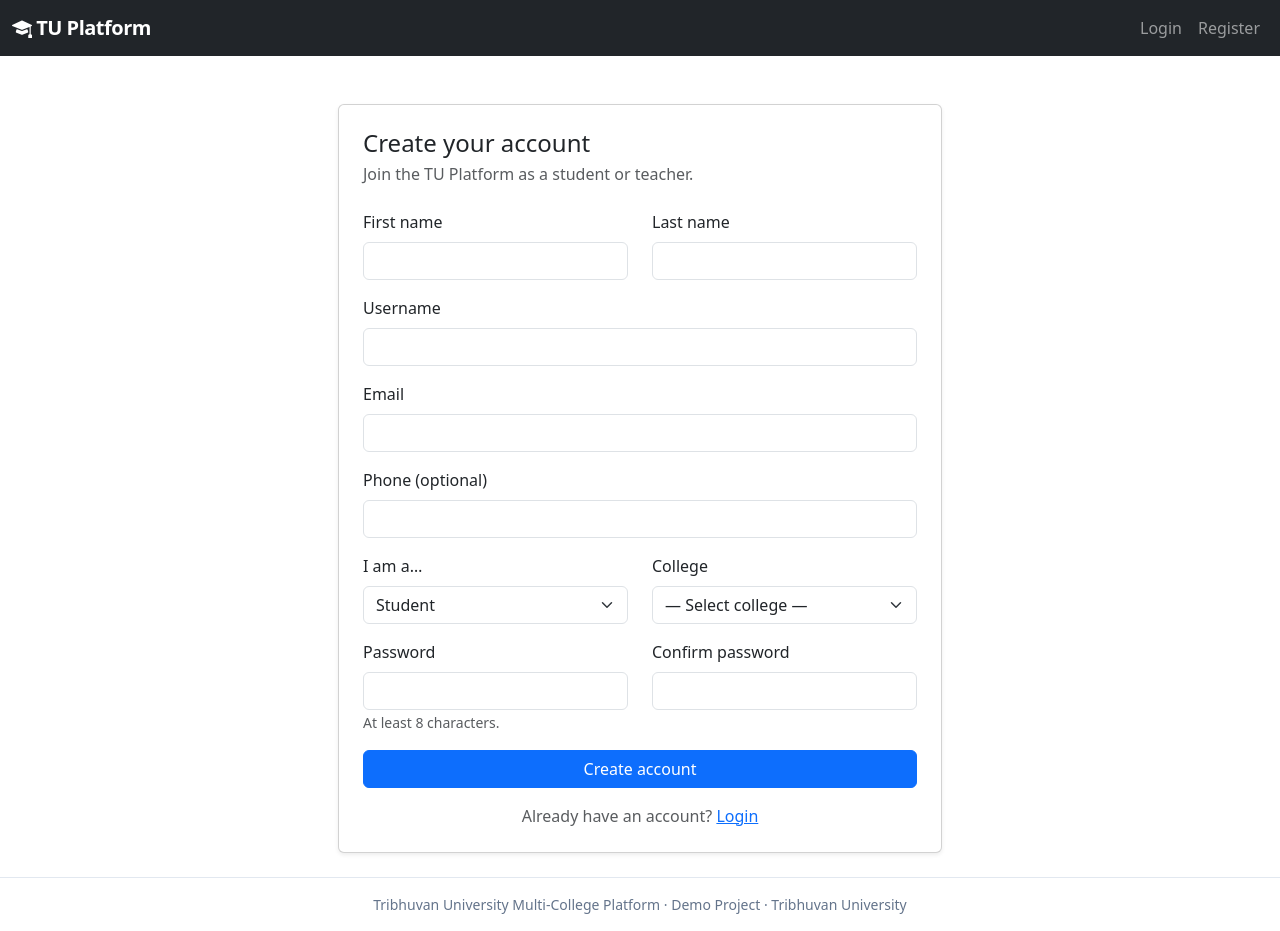
After one commit to sushantcdy734/tu-platform, a Django app: page /accounts/register/ in a window 1280 px wide. The commit adds this page. Run offline with Django 5.2, Linux system fonts and the light colour scheme; data that the repository does not hold is empty.

Commit message:
Add custom auth views + role-based sidebar

```diff
--- /dev/null
+++ b/accounts/urls.py
@@ -0,0 +1,8 @@
+from django.urls import path
+from . import views
+
+urlpatterns = [
+    path('register/', views.register_view, name='register'),
+    path('login/', views.login_view, name='login'),
+    path('logout/', views.logout_view, name='logout'),
+]
--- a/accounts/views.py
+++ b/accounts/views.py
@@ -1,3 +1,120 @@
-from django.shortcuts import render
+from django.shortcuts import render, redirect
+from django.contrib.auth import login, logout, authenticate
+from django.contrib.auth.decorators import login_required
+from django.contrib import messages
+from django.db.models import Q
+from .models import User
+from colleges.models import College, District
 
-# Create your views here.
+
+def register_view(request):
+    """Public signup page. Students and teachers can self-register.
+    College admins are created by TU Admins via the admin panel."""
+    if request.user.is_authenticated:
+        return redirect('home')
+
+    if request.method == 'POST':
+        # Get form data
+        username = request.POST.get('username', '').strip()
+        email = request.POST.get('email', '').strip().lower()
+        password1 = request.POST.get('password1', '')
+        password2 = request.POST.get('password2', '')
+        first_name = request.POST.get('first_name', '').strip()
+        last_name = request.POST.get('last_name', '').strip()
+        phone = request.POST.get('phone', '').strip()
+        role = request.POST.get('role', 'student')
+        college_id = request.POST.get('college', '')
+
+        # Validation
+        errors = []
+        if not username or len(username) < 3:
+            errors.append('Username must be at least 3 characters.')
+        if not email:
+            errors.append('Email is required.')
+        if password1 != password2:
+            errors.append('Passwords do not match.')
+        if len(password1) < 8:
+            errors.append('Password must be at least 8 characters.')
+        if role not in ('student', 'teacher'):
+            errors.append('Invalid role. Only students and teachers can self-register.')
+        if not college_id:
+            errors.append('Please select a college.')
+        if User.objects.filter(username=username).exists():
+            errors.append('Username already taken.')
+        if User.objects.filter(email=email).exists():
+            errors.append('Email already registered.')
+
+        if errors:
+            for e in errors:
+                messages.error(request, e)
+            return render(request, 'auth/register.html', {
+                'districts': District.objects.all(),
+                'colleges': College.objects.filter(status='active'),
+                'form_data': request.POST,
+            })
+
+        # Create user
+        try:
+            college = College.objects.get(id=college_id, status='active')
+        except College.DoesNotExist:
+            messages.error(request, 'Invalid college.')
+            return redirect('register')
+
+        user = User.objects.create_user(
+            username=username,
+            email=email,
+            password=password1,
+            first_name=first_name,
+            last_name=last_name,
+            phone=phone,
+            role=role,
+            college=college,
+        )
+
+        login(request, user)
+        messages.success(request, f'Welcome to TU Platform, {user.get_full_name() or user.username}!')
+        return redirect('home')
+
+    return render(request, 'auth/register.html', {
+        'districts': District.objects.all(),
+        'colleges': College.objects.filter(status='active'),
+    })
+
+
+def login_view(request):
+    """Custom login page for students, teachers, college admins, TU admins."""
+    if request.user.is_authenticated:
+        return redirect('home')
+
+    if request.method == 'POST':
+        username = request.POST.get('username', '').strip()
+        password = request.POST.get('password', '')
+
+        if not username or not password:
+            messages.error(request, 'Please enter both username and password.')
+            return render(request, 'auth/login.html')
+
+        # Try username first, then email
+        user = authenticate(request, username=username, password=password)
+        if user is None:
+            try:
+                u = User.objects.get(Q(username=username) | Q(email=username.lower()))
+                user = authenticate(request, username=u.username, password=password)
+            except User.DoesNotExist:
+                user = None
+
+        if user is not None:
+            login(request, user)
+            messages.success(request, f'Welcome back, {user.get_full_name() or user.username}!')
+            return redirect('home')
+        else:
+            messages.error(request, 'Invalid username/email or password.')
+
+    return render(request, 'auth/login.html')
+
+
+def logout_view(request):
+    """Log out and return to landing page."""
+    logout(request)
+    messages.success(request, 'You have been logged out.')
+    return redirect('home')
--- a/config/urls.py
+++ b/config/urls.py
@@ -1,11 +1,12 @@
 from django.contrib import admin
-from django.urls import path
+from django.urls import path, include
 from django.conf import settings
 from django.conf.urls.static import static
 from dashboard.views import home
 
 urlpatterns = [
     path('admin/', admin.site.urls),
+    path('accounts/', include('accounts.urls')),
     path('', home, name='home'),
 ]
 
--- /dev/null
+++ b/templates/auth/register.html
@@ -0,0 +1,85 @@
+{% extends "base.html" %}
+
+{% block title %}Register — TU Platform{% endblock %}
+
+{% block content %}
+<div class="row justify-content-center mt-4">
+  <div class="col-md-8 col-lg-6">
+    <div class="card shadow-sm">
+      <div class="card-body p-4">
+        <h2 class="h4 mb-1">Create your account</h2>
+        <p class="text-muted mb-4">Join the TU Platform as a student or teacher.</p>
+
+        <form method="post">
+          {% csrf_token %}
+
+          <div class="row">
+            <div class="col-md-6 mb-3">
+              <label class="form-label">First name</label>
+              <input type="text" name="first_name" class="form-control" value="{{ form_data.first_name|default:'' }}" required>
+            </div>
+            <div class="col-md-6 mb-3">
+              <label class="form-label">Last name</label>
+              <input type="text" name="last_name" class="form-control" value="{{ form_data.last_name|default:'' }}" required>
+            </div>
+          </div>
+
+          <div class="mb-3">
+            <label class="form-label">Username</label>
+            <input type="text" name="username" class="form-control" value="{{ form_data.username|default:'' }}" required minlength="3">
+          </div>
+
+          <div class="mb-3">
+            <label class="form-label">Email</label>
+            <input type="email" name="email" class="form-control" value="{{ form_data.email|default:'' }}" required>
+          </div>
+
+          <div class="mb-3">
+            <label class="form-label">Phone (optional)</label>
+            <input type="text" name="phone" class="form-control" value="{{ form_data.phone|default:'' }}">
+          </div>
+
+          <div class="row">
+            <div class="col-md-6 mb-3">
+              <label class="form-label">I am a…</label>
+              <select name="role" class="form-select" required>
+                <option value="student" {% if form_data.role == 'student' %}selected{% endif %}>Student</option>
+                <option value="teacher" {% if form_data.role == 'teacher' %}selected{% endif %}>Teacher</option>
+              </select>
+            </div>
+            <div class="col-md-6 mb-3">
+              <label class="form-label">College</label>
+              <select name="college" class="form-select" required>
+                <option value="">— Select college —</option>
+                {% for c in colleges %}
+                  <option value="{{ c.id }}" {% if form_data.college == c.id|stringformat:'s' %}selected{% endif %}>
+                    {{ c.name }} ({{ c.code }})
+                  </option>
+                {% endfor %}
+              </select>
+            </div>
+          </div>
+
+          <div class="row">
+            <div class="col-md-6 mb-3">
+              <label class="form-label">Password</label>
+              <input type="password" name="password1" class="form-control" required minlength="8">
+              <small class="text-muted">At least 8 characters.</small>
+            </div>
+            <div class="col-md-6 mb-3">
+              <label class="form-label">Confirm password</label>
+              <input type="password" name="password2" class="form-control" required minlength="8">
+            </div>
+          </div>
+
+          <button type="submit" class="btn btn-primary w-100">Create account</button>
+        </form>
+
+        <p class="text-center mt-3 mb-0 text-muted">
+          Already have an account? <a href="{% url 'login' %}">Login</a>
+        </p>
+      </div>
+    </div>
+  </div>
+</div>
+{% endblock %}
--- a/templates/base.html
+++ b/templates/base.html
@@ -54,14 +54,16 @@
               <span class="badge bg-primary ms-1">{{ user.get_role_display }}</span>
             </a>
             <ul class="dropdown-menu dropdown-menu-end">
-              <li><a class="dropdown-item" href="/admin/">Admin Panel</a></li>
+              {% if user.is_staff or user.is_tu_admin or user.is_college_admin %}
+                <li><a class="dropdown-item" href="/admin/"><i class="bi bi-gear"></i> Admin Panel</a></li>
                 <li><hr class="dropdown-divider"></li>
-              <li><a class="dropdown-item" href="#">Logout</a></li>
+              {% endif %}
+              <li><a class="dropdown-item" href="{% url 'logout' %}"><i class="bi bi-box-arrow-right"></i> Logout</a></li>
             </ul>
           </li>
         {% else %}
-          <li class="nav-item"><a class="nav-link" href="#">Login</a></li>
-          <li class="nav-item"><a class="nav-link" href="#">Register</a></li>
+          <li class="nav-item"><a class="nav-link" href="{% url 'login' %}">Login</a></li>
+          <li class="nav-item"><a class="nav-link" href="{% url 'register' %}">Register</a></li>
         {% endif %}
       </ul>
     </div>
@@ -74,16 +76,47 @@
       <!-- Sidebar -->
       <nav class="col-md-2 d-none d-md-block sidebar p-0">
         <div class="pt-3">
+
+          <!-- Main -->
           <div class="nav-section">Main</div>
           <ul class="nav flex-column">
             <li><a class="nav-link" href="/"><i class="bi bi-speedometer2"></i> Dashboard</a></li>
           </ul>
+
+          <!-- TU Admin + College Admin + Django staff -->
+          {% if user.is_tu_admin or user.is_college_admin or user.is_staff %}
             <div class="nav-section">Management</div>
             <ul class="nav flex-column">
+              {% if user.is_tu_admin or user.is_staff %}
                 <li><a class="nav-link" href="/admin/colleges/college/"><i class="bi bi-building"></i> Colleges</a></li>
                 <li><a class="nav-link" href="/admin/colleges/district/"><i class="bi bi-geo-alt"></i> Districts</a></li>
+              {% endif %}
               <li><a class="nav-link" href="/admin/accounts/user/"><i class="bi bi-people"></i> Users</a></li>
             </ul>
+          {% endif %}
+
+          <!-- Student -->
+          {% if user.is_student %}
+            <div class="nav-section">Student</div>
+            <ul class="nav flex-column">
+              <li><a class="nav-link" href="#"><i class="bi bi-calendar-check"></i> Attendance</a></li>
+              <li><a class="nav-link" href="#"><i class="bi bi-journal-text"></i> Assignments</a></li>
+              <li><a class="nav-link" href="#"><i class="bi bi-award"></i> Results</a></li>
+              <li><a class="nav-link" href="#"><i class="bi bi-bell"></i> Notices</a></li>
+            </ul>
+          {% endif %}
+
+          <!-- Teacher -->
+          {% if user.is_teacher %}
+            <div class="nav-section">Teacher</div>
+            <ul class="nav flex-column">
+              <li><a class="nav-link" href="#"><i class="bi bi-journal-bookmark"></i> My Subjects</a></li>
+              <li><a class="nav-link" href="#"><i class="bi bi-calendar-check"></i> Attendance</a></li>
+              <li><a class="nav-link" href="#"><i class="bi bi-people"></i> My Students</a></li>
+              <li><a class="nav-link" href="#"><i class="bi bi-bell"></i> Notices</a></li>
+            </ul>
+          {% endif %}
+
         </div>
       </nav>
       <main class="col-md-10 main-content">
@@ -108,7 +141,12 @@
 
 <footer class="text-center">
   <div class="container">
-    Tribhuvan University Multi-College Platform &middot; Demo Project &middot; {{ user.college.name|default:"TU Admin" }}
+    Tribhuvan University Multi-College Platform &middot; Demo Project &middot;
+    {% if user.is_authenticated %}
+      {{ user.college.name|default:"TU-wide" }}
+    {% else %}
+      Tribhuvan University
+    {% endif %}
   </div>
 </footer>
 
--- a/templates/home.html
+++ b/templates/home.html
@@ -10,8 +10,8 @@
     <h1 class="display-4 fw-bold">Tribhuvan University</h1>
     <p class="lead text-muted">A unified platform connecting colleges, teachers, and students across Nepal.</p>
     <div class="mt-4">
-      <a href="#" class="btn btn-primary btn-lg me-2">Register</a>
-      <a href="#" class="btn btn-outline-secondary btn-lg">Login</a>
+      <a href="{% url 'register' %}" class="btn btn-primary btn-lg me-2">Register</a>
+      <a href="{% url 'login' %}" class="btn btn-outline-secondary btn-lg">Login</a>
     </div>
   </div>
 
```
Also changed, not shown: templates/auth/login.html (added, +36 -0 lines). Lines whose indentation alone changed are shown as unchanged.
